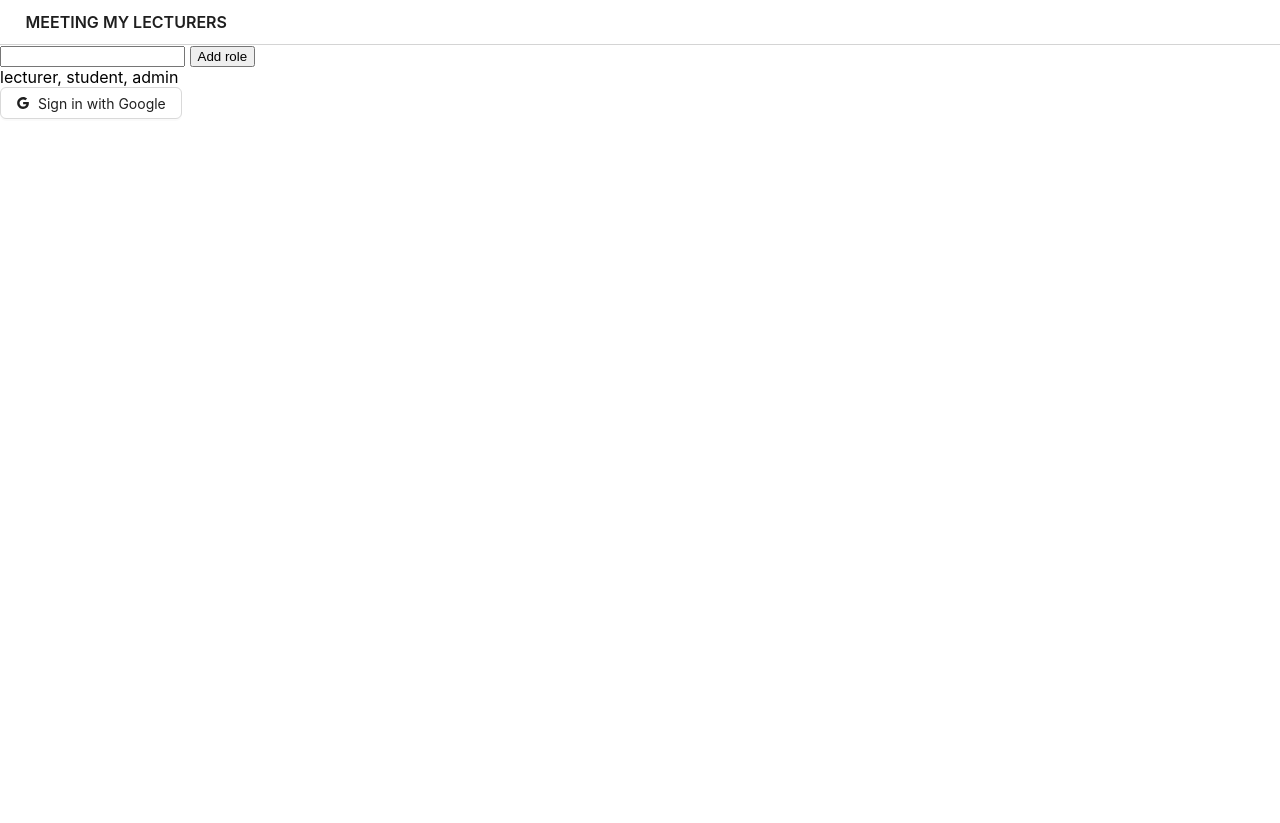
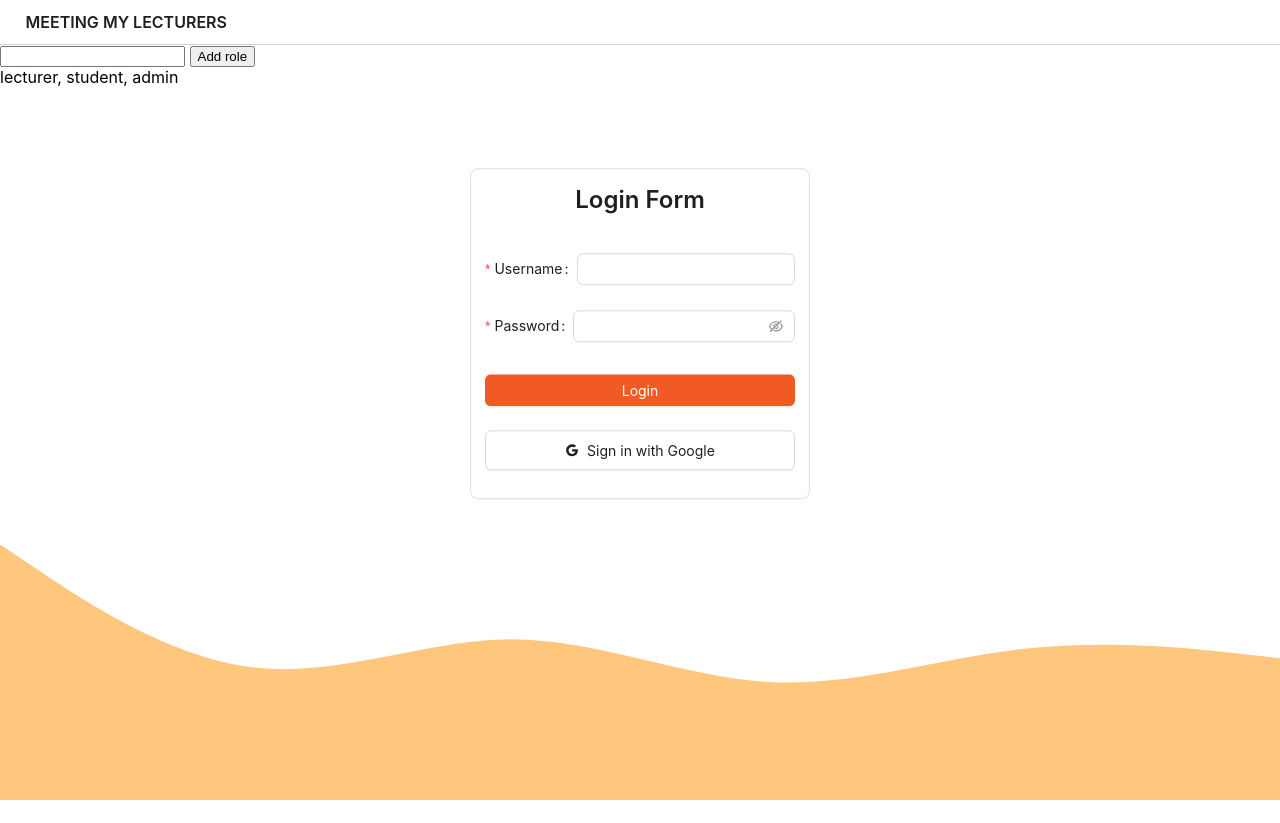
Before and after one commit to giakhang3005/KhangTNG.MeetingMyLecturerFE, a React (Create React App) app: page / in a window 1280 px wide. Before the commit the page ends 800 px from the top, so only its background shows below. Built offline with nearby package versions, Linux system fonts and the light colour scheme.

Commit message:
styling login page

```diff
--- a/package.json
+++ b/package.json
@@ -8,6 +8,7 @@
     "@antv/g2plot": "^2.4.31",
     "@hookform/resolvers": "^3.3.1",
     "@react-oauth/google": "^0.11.1",
+    "@splinetool/runtime": "^0.9.455",
     "@tanstack/react-query": "^4.35.3",
     "@testing-library/jest-dom": "^5.17.0",
     "@testing-library/react": "^13.4.0",
--- a/src/Components/Body/Body.js
+++ b/src/Components/Body/Body.js
@@ -16,7 +16,9 @@ export const Body = (props) => {
   //default date = today
   const [selectedDate, setSelectedDate] = useState(getCurrentDate());
   const [selectedWeek, setSelectedWeek] = useState(GetWeek(selectedDate));
-  const [role, setRole] = useState(""); //"lecturer"
+
+  //! Get role in localStorage
+  const [role, setRole] = useState("");
 
   //default MenuOpt
   const [menuOpt, setMenuOpt] = useState("default");
--- a/src/Components/Body/Login/Login.js
+++ b/src/Components/Body/Login/Login.js
@@ -1,11 +1,13 @@
 import React, { useContext, useState } from "react";
 import { googleLogout, useGoogleLogin } from "@react-oauth/google";
-import { Button, Alert } from "antd";
+import { Button, Alert, Form, Input, Typography } from "antd";
 import { GoogleOutlined } from "@ant-design/icons";
 import axios from "axios";
 import { Data } from "../Body";
+import "./LoginStyle.css";
 
 export const Login = () => {
+  const { Title } = Typography;
   // User
   const { user, setUser } = useContext(Data);
 
@@ -14,7 +16,7 @@ export const Login = () => {
     feEmail = "@fe.edu.vn";
   const [checkMailErr, setCheckMailErr] = useState(false);
 
-  //Login Function
+  //Handle login by gmail
   const login = useGoogleLogin({
     // Succes
     onSuccess: (codeResponse) =>
@@ -51,24 +53,49 @@ export const Login = () => {
   });
 
   // Logout function
-  const logOut = () => {
-    googleLogout();
-    setUser(null);
+  //   const logOut = () => {
+  //     googleLogout();
+  //     setUser(null);
+  //   };
+
+  // Handle login by username & password
+  const handleLoginByUsernameFinish = (data) => {
+    console.log(data);
   };
+  return (
+    <div className="backgroundLogin">
+      <Form className="loginForm" onFinish={handleLoginByUsernameFinish}>
+        <Title className="loginTitle" level={3}>
+          Login Form
+        </Title>
+        <Form.Item
+          name="username"
+          label="Username"
+          className="input"
+          rules={[{ required: true }]}
+        >
+          <Input />
+        </Form.Item>
+        <Form.Item
+          name="password"
+          label="Password"
+          className="input"
+          rules={[{ required: true }]}
+        >
+          <Input.Password />
+        </Form.Item>
+        <Form.Item>
+          <Button className="loginBtn" type="primary" htmlType="submit">
+            Login
+          </Button>
+        </Form.Item>
 
-  return (
-    <div>
-      {user !== null ? (
-        <>
-          <h5>{user.id}</h5>
-          <h5>{user.name}</h5>
-          <h5>{user.email}</h5>
-          <img src={user.picture} />
-          <Button onClick={logOut}>Log out</Button>
-        </>
-      ) : (
-        <>
-          <Button icon={<GoogleOutlined />} onClick={login}>
+        {/* signin with google */}
+        <Button
+          style={Object.assign({ width: "100%" }, { margin: "0 0 10px 0" }, {height: "40px"})}
+          icon={<GoogleOutlined />}
+          onClick={login}
+        >
           Sign in with Google
         </Button>
         {checkMailErr && (
@@ -78,8 +105,36 @@ export const Login = () => {
             banner
           />
         )}
-        </>
-      )}
+      </Form>
+      <svg
+        className="curvesLogin"
+        xmlns="http://www.w3.org/2000/svg"
+        viewBox="0 0 1440 320"
+      >
+        <path
+          fill="#ffc77d"
+          fill-opacity="1"
+          d="M0,32L48,64C96,96,192,160,288,170.7C384,181,480,139,576,138.7C672,139,768,181,864,186.7C960,192,1056,160,1152,149.3C1248,139,1344,149,1392,154.7L1440,160L1440,320L1392,320C1344,320,1248,320,1152,320C1056,320,960,320,864,320C768,320,672,320,576,320C480,320,384,320,288,320C192,320,96,320,48,320L0,320Z"
+        ></path>
+      </svg>
     </div>
   );
 };
+// {user !== null ? (
+//   <>
+//     <h5>{user.id}</h5>
+//     <h5>{user.name}</h5>
+//     <h5>{user.email}</h5>
+//     <img src={user.picture} />
+//     {/* <Button onClick={logOut}>Log out</Button> */}
+//   </>
+// ) : (
+//   <>
+//     <Button icon={<GoogleOutlined />} onClick={login}>
+//       Sign in with Google
+//     </Button>
+
+//     {/* Error */}
+
+//   </>
+// )}
--- /dev/null
+++ b/src/Components/Body/Login/LoginStyle.css
@@ -0,0 +1,33 @@
+.backgroundLogin {
+
+    height: 92vh;
+}
+.curvesLogin {
+    position: absolute;
+    bottom: 0;
+    left: 0;
+}
+.loginForm {
+    position: absolute;
+    border: 1px solid rgb(222, 222, 222);
+    width: 340px;
+    top: 50%;
+    left: 50%;
+    transform: translate(-50%, -70%);
+    padding: 0 14px 18px 14px;
+    text-align: center;
+    border-radius: 8px;
+}
+.input {
+    display: block;
+    min-width: 100%;
+    margin: 0 0 25px 0
+}
+.loginTitle {
+    margin: 0 0 30px 0;
+    padding: 15px 0 25px 0;
+}
+.loginBtn {
+    width: 100%;
+    margin: 7px 0 0 0;
+}
--- a/src/ExtendedFunction/Users.js
+++ b/src/ExtendedFunction/Users.js
@@ -13,9 +13,11 @@ export const LogOutBtn = () => {
     //logout
     googleLogout();
     setUser(null);
+    //! Delete user in localStorage
 
     //back to login page
     setRole('')
+    //! Delete role in localStorage
 
     //message
     message.error({
```
Also changed, not shown: 1 other file (tests, documents, lock files or other folders). Lines whose indentation alone changed are shown as unchanged.
